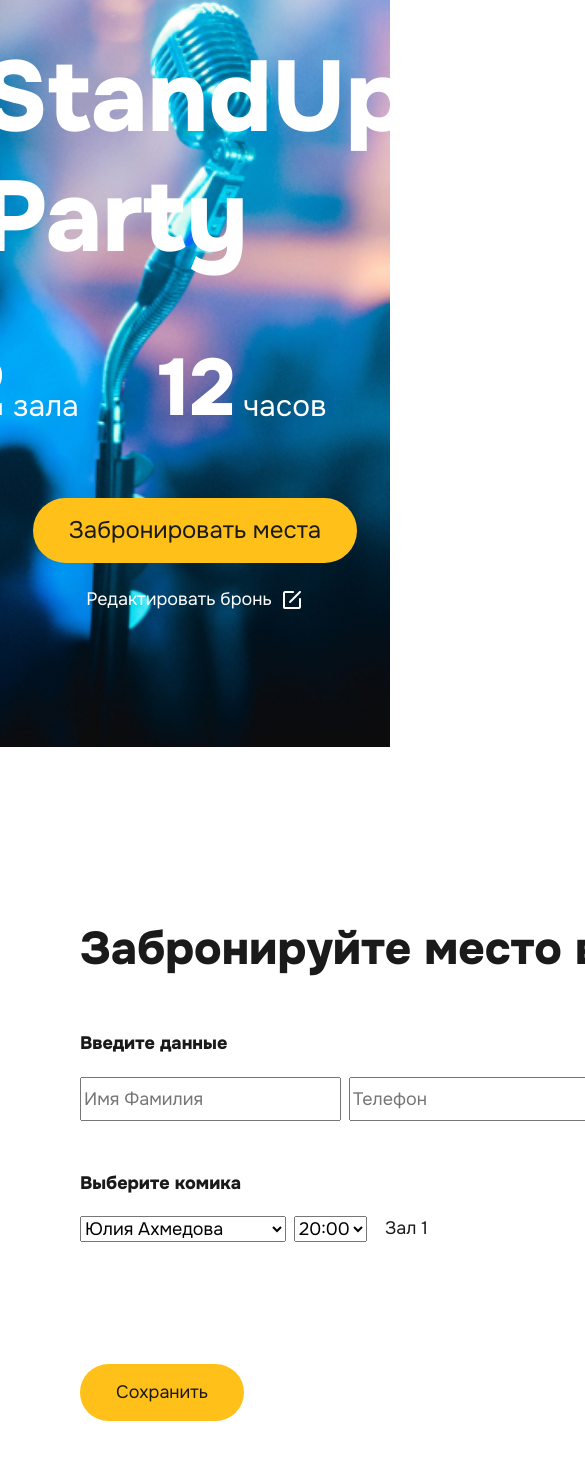
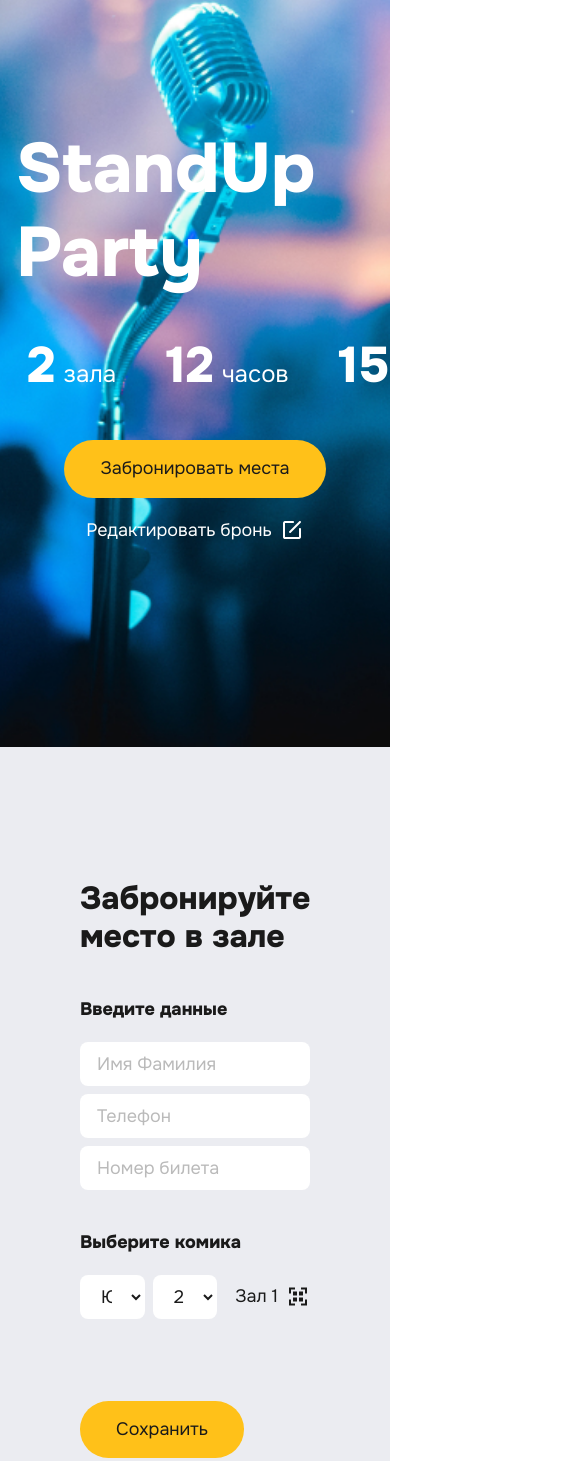
Before and after one commit to SJuliya/Stand-up, a website built with Vite: page stand-up/index.html in a window 390 px wide. Shown: the part 97-1558 px from the top of the page, 585 px wide, since content can reach past the window. Built offline with nearby package versions, Linux system fonts and the light colour scheme.

Commit message:
adaptive 1024 + 768

```diff
--- a/stand-up/css/booking.css
+++ b/stand-up/css/booking.css
@@ -4,10 +4,13 @@
     display: flex;
     align-items: center;
     color: #1A1A1A;
+    background-color: #ebecf1;
+    padding: 50px 0;
 }
 
 .booking__container {
     max-width: 1440px;
+    width: 100%;
     margin: 0 auto;
     padding: 0 80px;
 }
@@ -16,6 +19,7 @@
     font-size: 46px;
     font-weight: 800;
     margin-bottom: 50px;
+    line-height: 1.2;
 }
 
 .booking__fieldset_user-info {
@@ -37,7 +41,36 @@
 .booking__input {
     display: block;
     max-width: 380px;
+    width: 100%;
     height: 44px;
+    font-size: 18px;
+    line-height: 1.4;
+    border-radius: 8px;
+    background-color: #fff;
+    color: #1A1A1A;
+    border: 1px solid transparent;
+    padding: 0 16px;
+}
+
+.booking__input::placeholder {
+    color: #BABABA;
+}
+
+.booking__input:hover {
+    background-color: #f9f9f9;
+}
+
+.booking__input:focus {
+    border-color: #BABABA;
+    outline: none;
+}
+
+.booking__input_valid {
+    border-color: #00992b;
+}
+
+.booking__input_invalid {
+    border-color: #900;
 }
 
 .booking__fieldset_comedians {
@@ -55,11 +88,26 @@
     align-items: center;
 }
 
+.booking__select {
+    margin-right: 8px;
+    width: 100%;
+    height: 44px;
+    font-size: 18px;
+    line-height: 1.4;
+    border-radius: 8px;
+    background-color: #fff;
+    color: #1A1A1A;
+    border: 1px solid transparent;
+    padding: 0 16px;
+}
+
 .booking__select_comedian {
-    margin-right: 8px;
+    max-width: 380px;
+
 }
 
 .booking__select_time {
+    max-width: 183px;
     margin-right: 18px;
 }
 
@@ -71,3 +119,37 @@
     color: #1A1A1A;
     line-height: 1.4;
 }
+
+.booking__hall {
+    white-space: nowrap;
+    font-size: 18px;
+    line-height: 1.4;
+    padding-right: 32px;
+    background: url('../img/qr.svg') right/24px no-repeat;
+}
+
+@media (max-width: 1024px) {
+    .booking__title {
+        font-size: 32px;
+        margin-bottom: 40px;
+    }
+
+    .booking__fieldset_user-info {
+        margin-bottom: 40px;
+    }
+
+    .booking__fieldset_comedians {
+        margin-bottom: 82px;
+    }
+}
+
+@media (max-width: 768px) {
+    .booking__input {
+        max-width: none;
+    }
+
+    .booking__input-group {
+        flex-direction: column;
+
+    }
+}
--- a/stand-up/css/event.css
+++ b/stand-up/css/event.css
@@ -11,12 +11,13 @@
     background-position: center;
     color: #ffffff;
     background-repeat: no-repeat;
+    padding: 80px 30px 80px;
 }
 
 .event__title {
     font-size: 100px;
     font-weight: 800;
-    margin-bottom: 62px;
+    margin-bottom: 50px;
     line-height: 1.2;
 }
 
@@ -28,16 +29,14 @@
 
 .event__info-item {
     font-size: 30px;
-    line-height: 2;
-    display: flex;
-    gap: 8px;
-    align-items: end;
+    line-height: 1.4;
 }
 
 .event__info-number {
     font-size: 80px;
     font-weight: 800;
     line-height: 1.2;
+    margin-right: 8px;
 }
 
 .event__button {
@@ -59,3 +58,34 @@
     align-items: center;
     font-size: 18px;
 }
+
+@media (max-width: 1024px) {
+    .event__title {
+        font-size: 70px;
+        margin-bottom: 40px;
+    }
+
+    .event__info {
+        gap: 50px;
+        margin-bottom: 45px;
+    }
+
+    .event__info-item {
+        font-size: 24px;
+    }
+
+    .event__info-number {
+        font-size: 50px;
+    }
+
+    .event__button_reserve {
+        font-size: 18px;
+        margin-bottom: 20px;
+    }
+}
+
+@media (max-width: 680px) {
+    .event {
+        padding: 80px 16px 60px;
+    }
+}
```
Also changed, not shown: stand-up/img/qr.svg (added).
